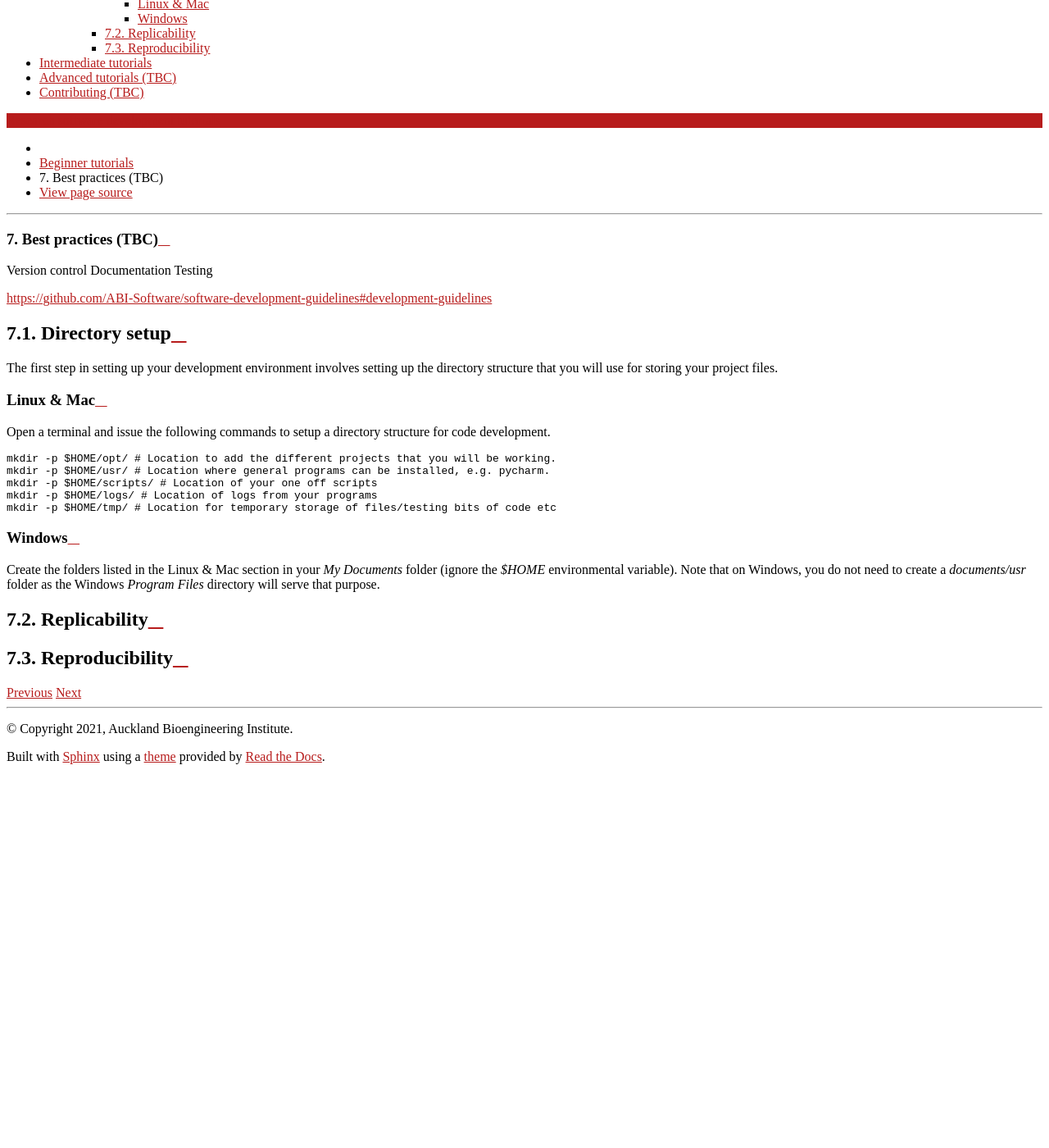
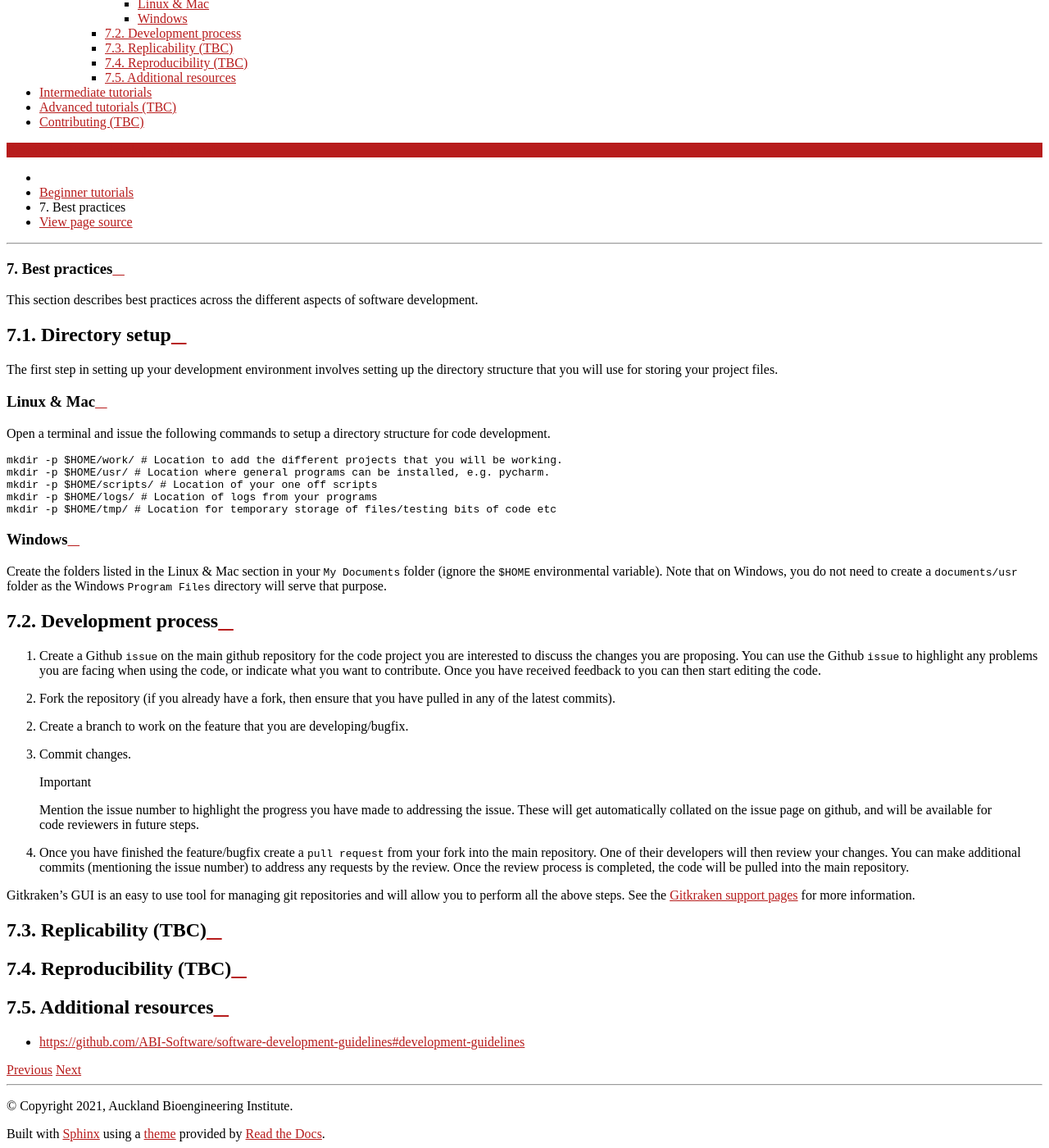
Before and after one commit to prasanthsasikumar/holographic-breast-biomechanics, a Sphinx documentation site: the page built from docs/source/beginner/best_practices.rst, in a window 1280 px wide and 1400 px high, scrolled down 281 px. Shown: the whole window at 82% size. Built offline with Sphinx 7.4.7 and the Read the Docs theme 2.0.0, drawn with Linux system fonts in a browser that asks for light colours; before the commit the page ends 1221 px from its top, so only the background shows below that; some of the changed text lies outside the part shown.

Commit message:
Updating best practices

```diff
--- a/docs/source/beginner/best_practices.rst
+++ b/docs/source/beginner/best_practices.rst
@@ -1,13 +1,8 @@
-====================
-Best practices (TBC)
-====================
+==============
+Best practices
+==============
 
-Version control
-Documentation
-Testing
-
-https://github.com/ABI-Software/software-development-guidelines#development-guidelines
-
+This section describes best practices across the different aspects of software development.
 
 Directory setup
 ===============
@@ -19,7 +14,7 @@ Open a terminal and issue the following commands to setup a directory structure
 
 .. code-block:: bash
 
-  mkdir -p $HOME/opt/ # Location to add the different projects that you will be working.
+  mkdir -p $HOME/work/ # Location to add the different projects that you will be working.
   mkdir -p $HOME/usr/ # Location where general programs can be installed, e.g. pycharm.
   mkdir -p $HOME/scripts/ # Location of your one off scripts
   mkdir -p $HOME/logs/ # Location of logs from your programs
@@ -27,11 +22,35 @@ Open a terminal and issue the following commands to setup a directory structure
 
 Windows
 -------
-Create the folders listed in the Linux & Mac section in your `My Documents` folder (ignore the `$HOME` environmental variable). Note that on Windows, you do not need to create a `documents/usr` folder as the Windows `Program Files` directory will serve that purpose.
+Create the folders listed in the Linux & Mac section in your ``My Documents`` folder (ignore the :envvar:`$HOME` environmental variable). Note that on Windows, you do not need to create a ``documents/usr`` folder as the Windows ``Program Files`` directory will serve that purpose.
+
+Development process
+===================
+
+1. Create a Github ``issue`` on the main github repository for the code project you are interested to discuss the changes you are proposing. You can use the Github ``issue`` to highlight any problems you are facing when using the code, or indicate what you want to contribute. Once you have received feedback to you can then start editing the code.
+
+2. Fork the repository (if you already have a fork, then ensure that you have pulled in any of the latest commits).
+
+2. Create a branch to work on the feature that you are developing/bugfix.
+
+3. Commit changes.
+
+  .. important::
+    Mention the issue number to highlight the progress you have made to addressing the issue. These will get automatically collated on the issue page on github, and will be available for code reviewers in future steps.
+
+4. Once you have finished the feature/bugfix create a ``pull request`` from your fork into the main repository. One of their developers will then review your changes. You can make additional commits (mentioning the issue number) to address any requests by the review. Once the review process is completed, the code will be pulled into the main repository.
+
+Gitkraken's GUI is an easy to use tool for managing git repositories and will allow you to perform all the above steps. See the `Gitkraken support pages <https://support.gitkraken.com/start-here/interface/>`_ for more information.
 
 
-Replicability
-=============
+Replicability (TBC)
+===================
 
-Reproducibility
-===============
+Reproducibility (TBC)
+=====================
+
+
+Additional resources
+====================
+
+- https://github.com/ABI-Software/software-development-guidelines#development-guidelines
```
